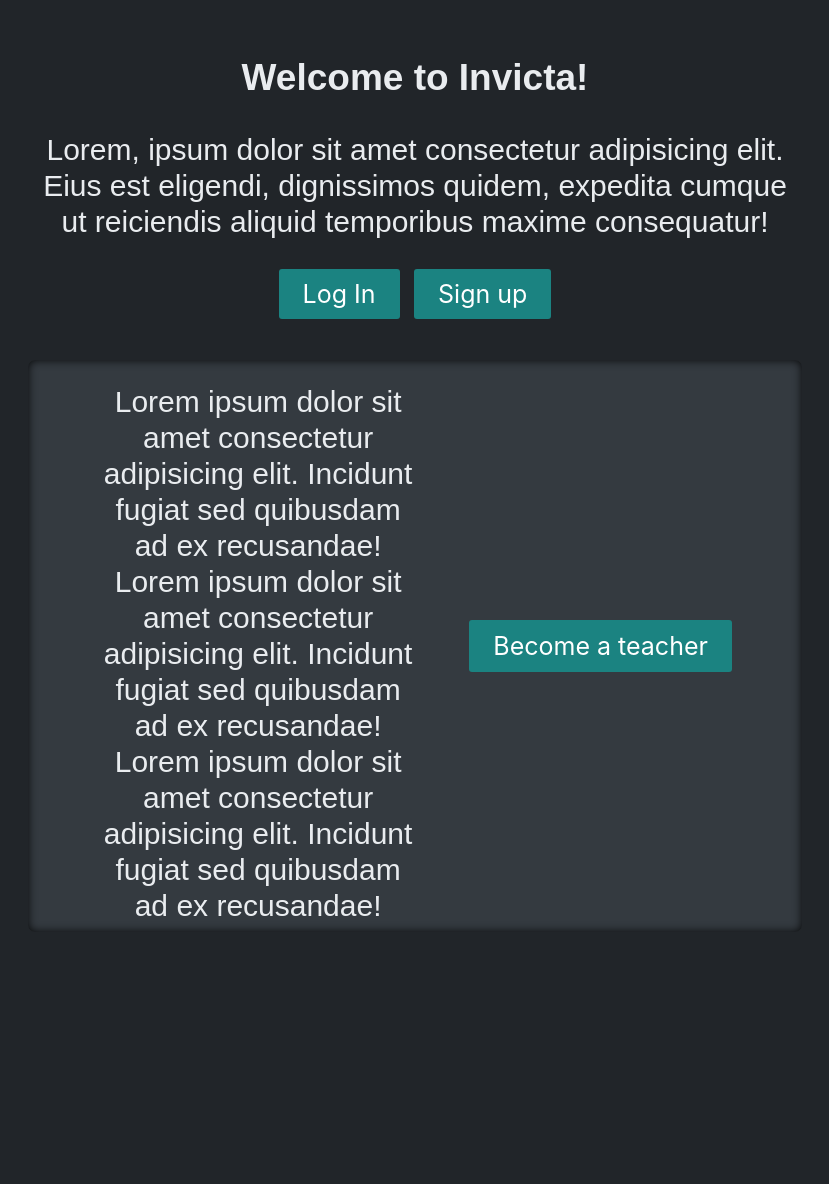
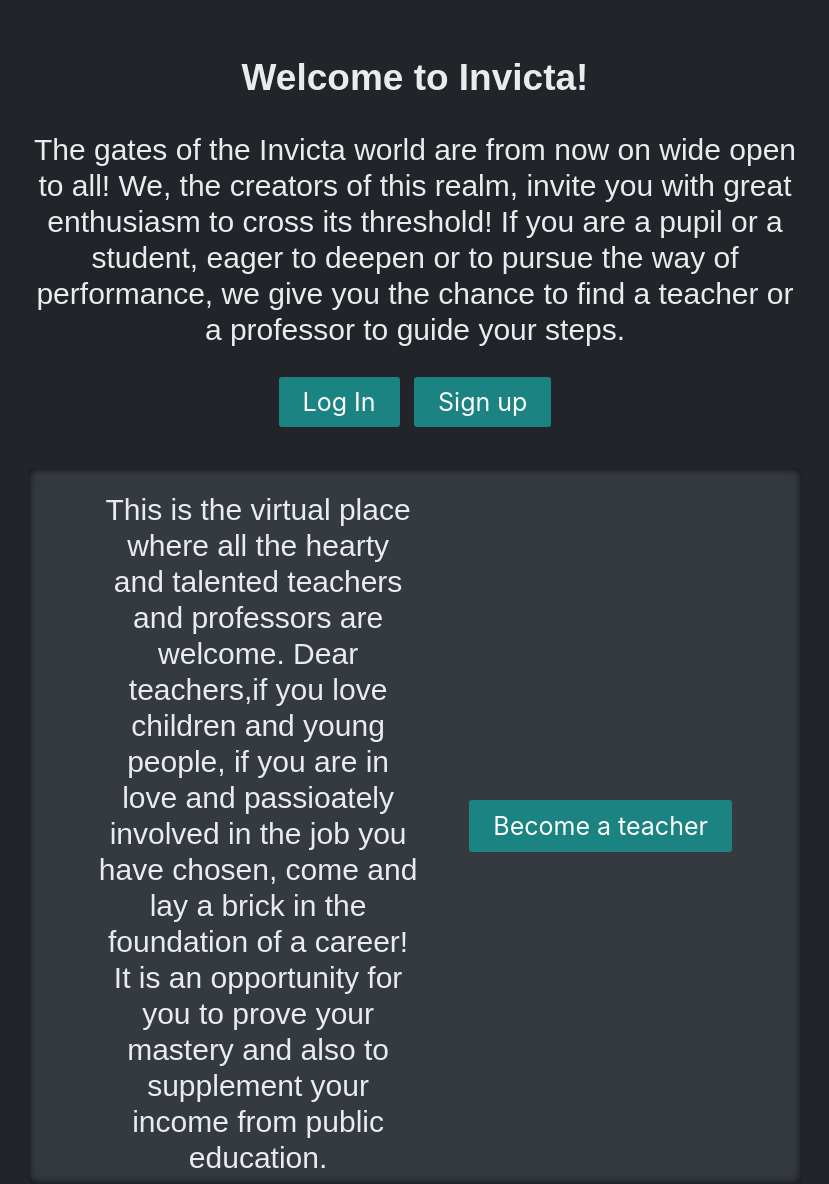
Before and after one commit to M4731/Invicta, a Django app: page / in a window 1280 px wide. Shown: the part 56-1240 px from the top of the page, without its empty margins (225-1054 px from the left). Before the commit the page ends 984 px from the top, so only its background shows below. Run offline with Django 3.2, Linux system fonts and the light colour scheme; some libraries are stand-ins or nearby versions.

Commit message:
index + database
index + database

```diff
--- a/invicta/invicta/settings.py
+++ b/invicta/invicta/settings.py
@@ -30,7 +30,7 @@
 # SECURITY WARNING: don't run with debug turned on in production!
 DEBUG = str(os.environ.get('DEBUG')) == "1"
 
-ALLOWED_HOSTS = ['127.0.0.1']
+ALLOWED_HOSTS = ['127.0.0.1', 'invicta.pythonanywhere.com']
 
 
 # Application definition
--- a/invicta/templates/index.html
+++ b/invicta/templates/index.html
@@ -10,9 +10,7 @@
     <div class="index-text-container">
         <h1 class="welcome-text">Welcome to Invicta!</h1>
         <h2 class="welcome-desc">
-            Lorem, ipsum dolor sit amet consectetur adipisicing elit. Eius est
-            eligendi, dignissimos quidem, expedita cumque ut reiciendis aliquid
-            temporibus maxime consequatur!
+            The gates of the Invicta world are from now on wide open to all! We, the creators of this realm, invite you with great enthusiasm to cross its threshold! If you are a pupil or a student, eager to deepen or to pursue the way of performance, we give you the chance to find a teacher or a professor to guide your steps.
         </h2>
         {% if user.is_authenticated %}
             <h2 class="welcome-desc">Welcome {{ user.username }}!</h2>
@@ -22,7 +20,7 @@
                 <a class="index-link index-login" href="{% url 'accounts:signup_student' %}">Sign up</a>
             </div>
             <div class="teacher-index">
-                <h2 class="welcome-desc teacher-desc">Lorem ipsum dolor sit amet consectetur adipisicing elit. Incidunt fugiat sed quibusdam ad ex recusandae! Lorem ipsum dolor sit amet consectetur adipisicing elit. Incidunt fugiat sed quibusdam ad ex recusandae! Lorem ipsum dolor sit amet consectetur adipisicing elit. Incidunt fugiat sed quibusdam ad ex recusandae!</h2>
+                <h2 class="welcome-desc teacher-desc">This is the virtual place where all the hearty and talented teachers and professors are welcome. Dear teachers,if you love children and young people, if you are in love and passioately involved in the job you have chosen, come and lay a brick in the foundation of a career! It is an opportunity for you to prove your mastery and also to supplement your income from public education.</h2>
                 <a class="index-link teacher-login" href="{% url 'accounts:signup_teacher' %}">Become a teacher</a>
             </div>
         {% endif %}
```
Also changed, not shown: invicta/static/invicta/js/pagination.js (added, +26 -0 lines), invicta/templates/_pagination.html (+6 -3 lines), invicta/db.sqlite3.
